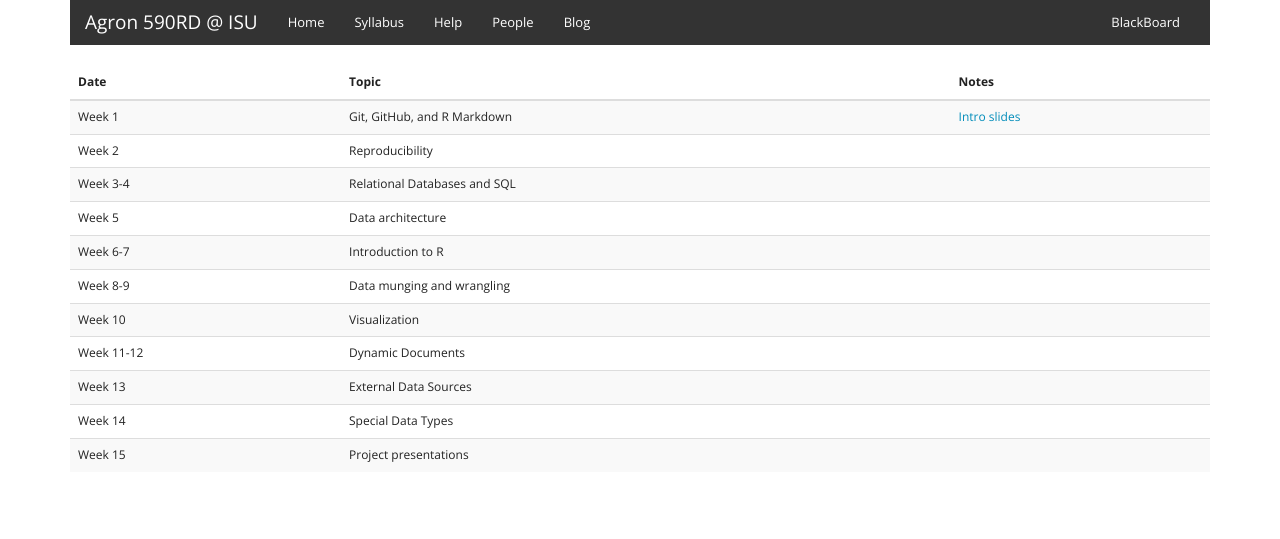
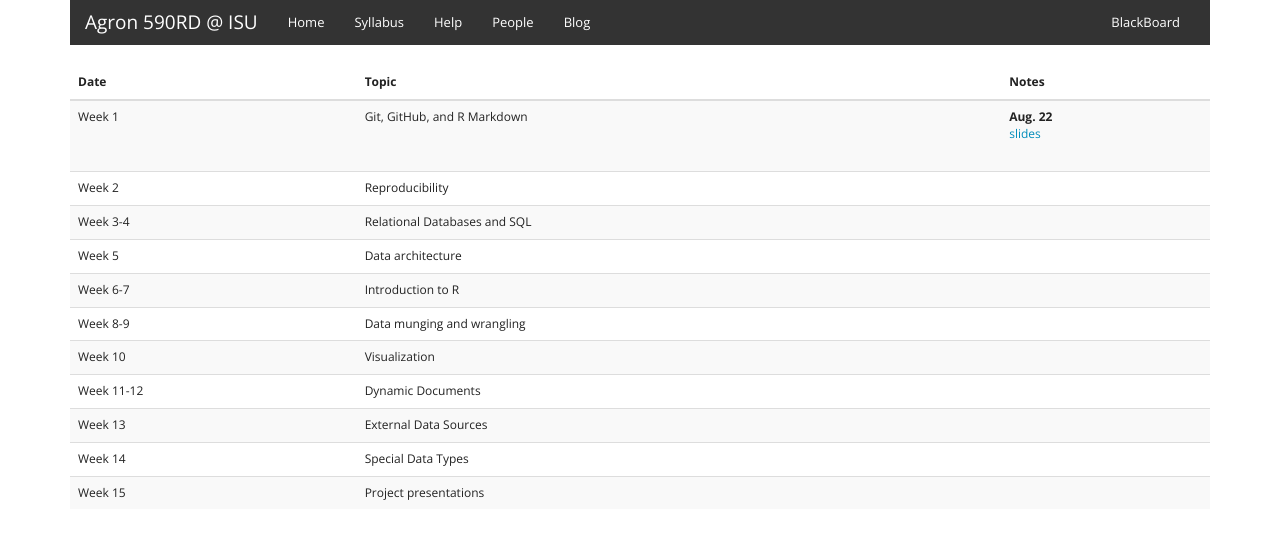
Before and after one commit to agron590-ISU/agron590-ISU.github.io, a Jekyll site: the page built from syllabus.html, in a window 1280 px wide. Shown: the top 539 px of the page. Built offline with Jekyll 4.4.1, drawn with Linux system fonts in a browser that asks for light colours.

Commit message:
try dictionary in syllabus

```diff
--- a/syllabus.html
+++ b/syllabus.html
@@ -17,7 +17,12 @@
       <tr>
         <td>Week 1</td>
         <td>Git, GitHub, and R Markdown</td>
-        <td><a href="../materials/week_01/course_intro/slides.html" target=_blank>Intro slides</a></td>
+        <td>
+          <dl>
+          <dt>Aug. 22</dt>
+          <dd><a href="../materials/week_01/course_intro/slides.html" target=_blank>slides</a></dd>
+          </dl>
+        </td>
       </tr>
       <tr>
         <td>Week 2</td>
```
